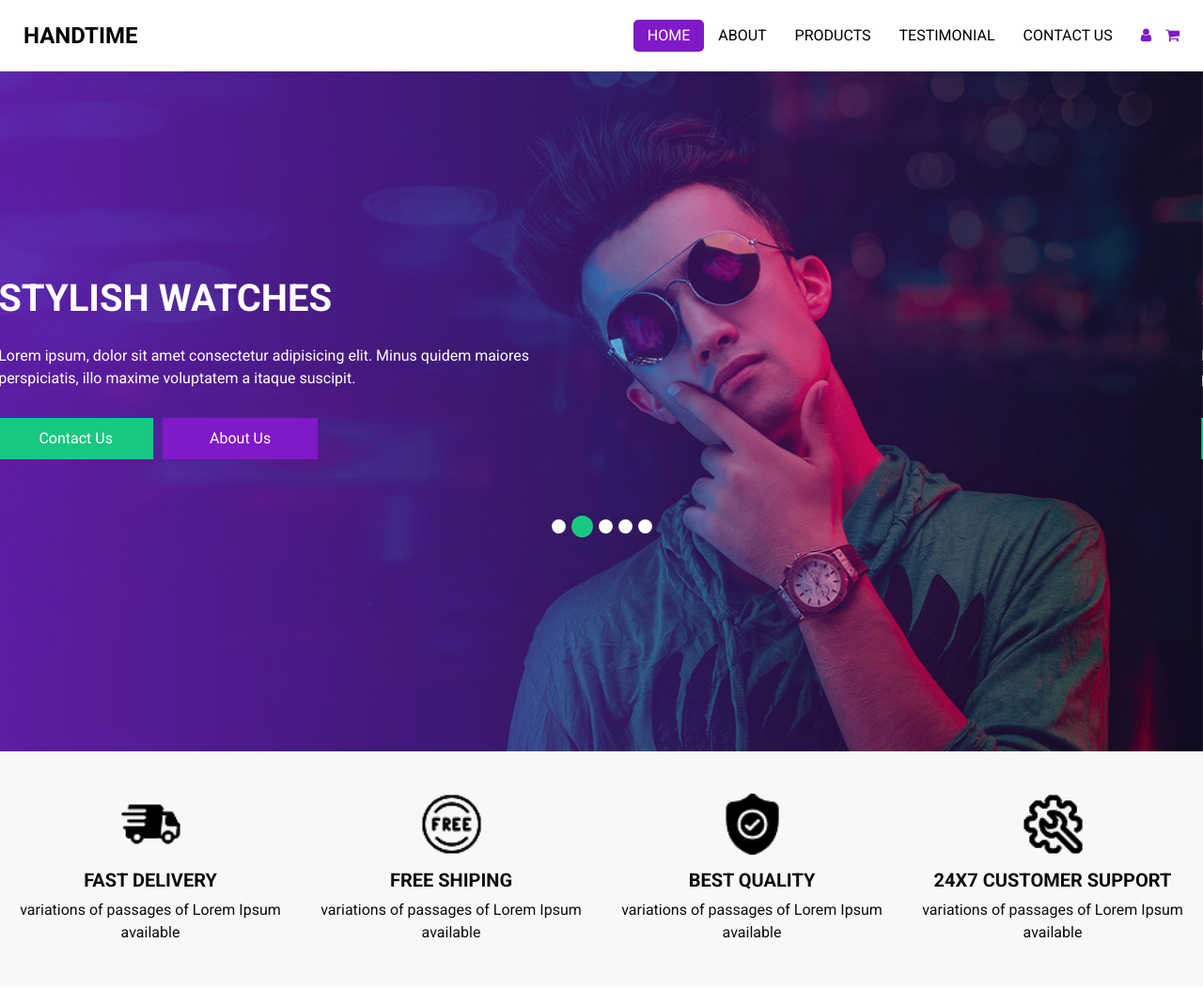
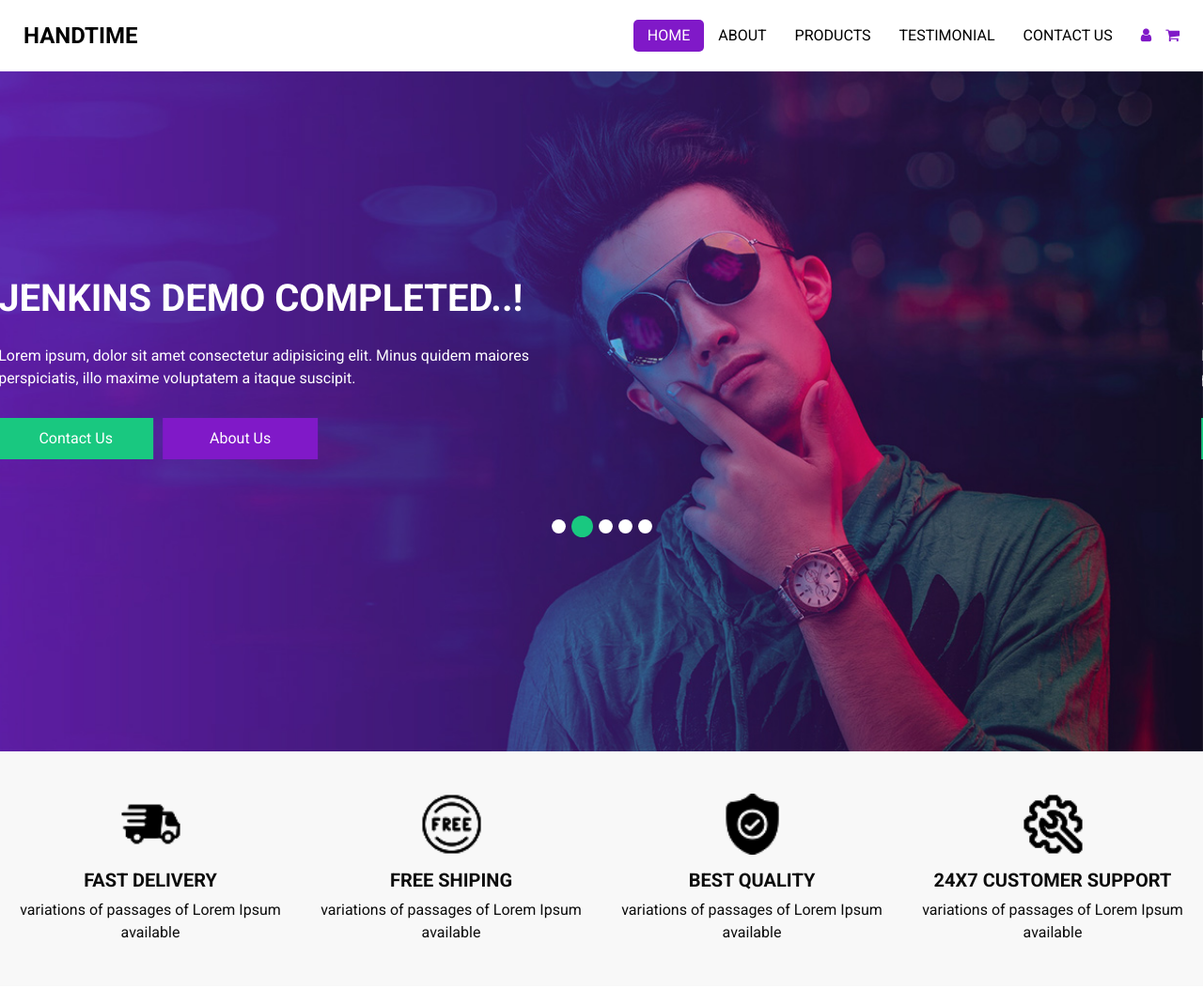
Before and after one commit to mohammedashiqu/my-jenkins, a plain HTML site: page index.html in a window 1280 px wide. Shown: the top 1053 px of the page at 94% size. Drawn offline with nearby package versions, Linux system fonts and the light colour scheme; some packages are replaced by stand-ins of ours.

Commit message:
ADD: website

```diff
--- a/index.html
+++ b/index.html
@@ -93,7 +93,7 @@
                 <div class="col-md-7">
                   <div class="detail-box">
                     <h1>
-                      Stylish Watches
+                      Jenkins Demo completed..!
                     </h1>
                     <p>
                       Lorem ipsum, dolor sit amet consectetur adipisicing elit. Minus quidem maiores perspiciatis, illo maxime voluptatem a itaque suscipit.
```
